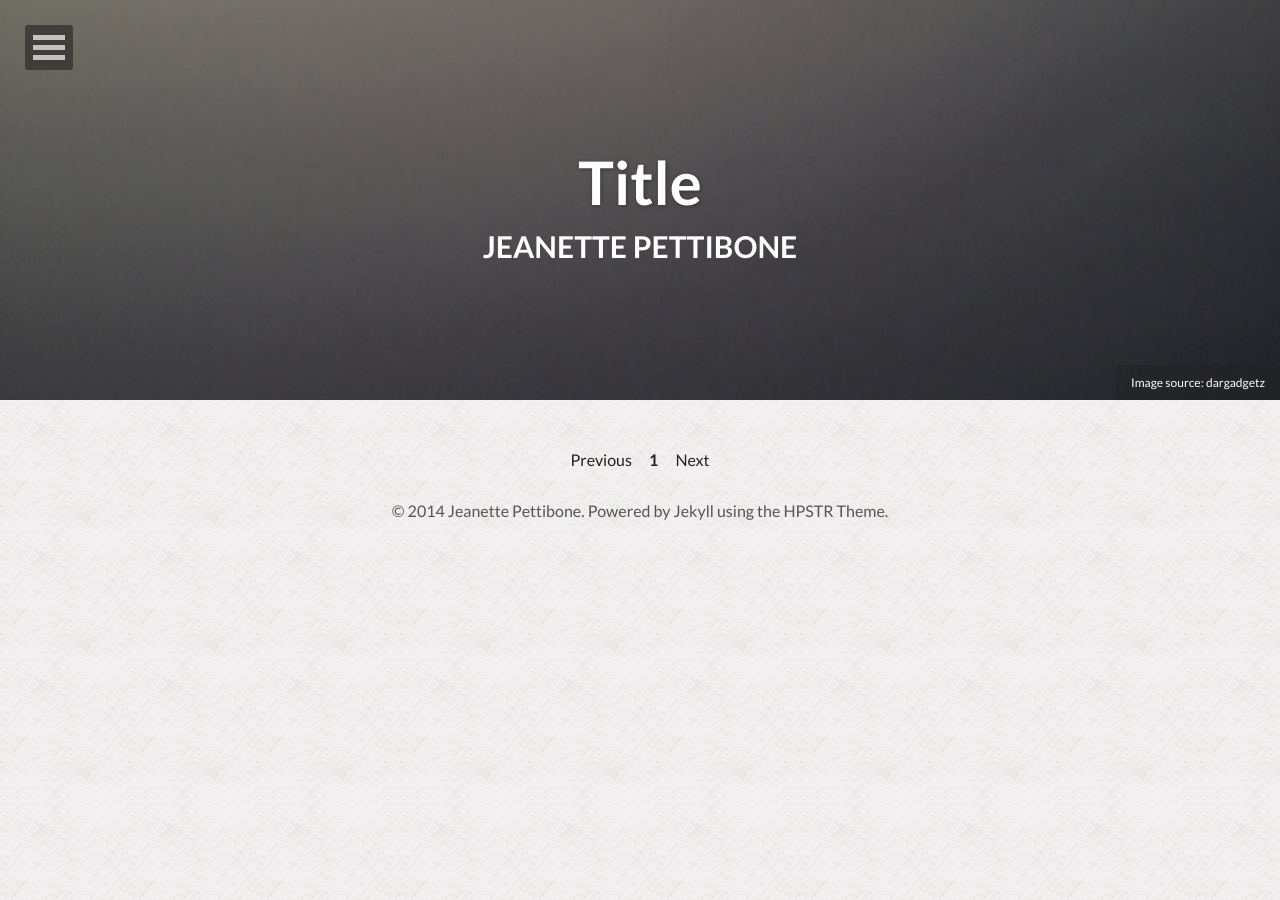
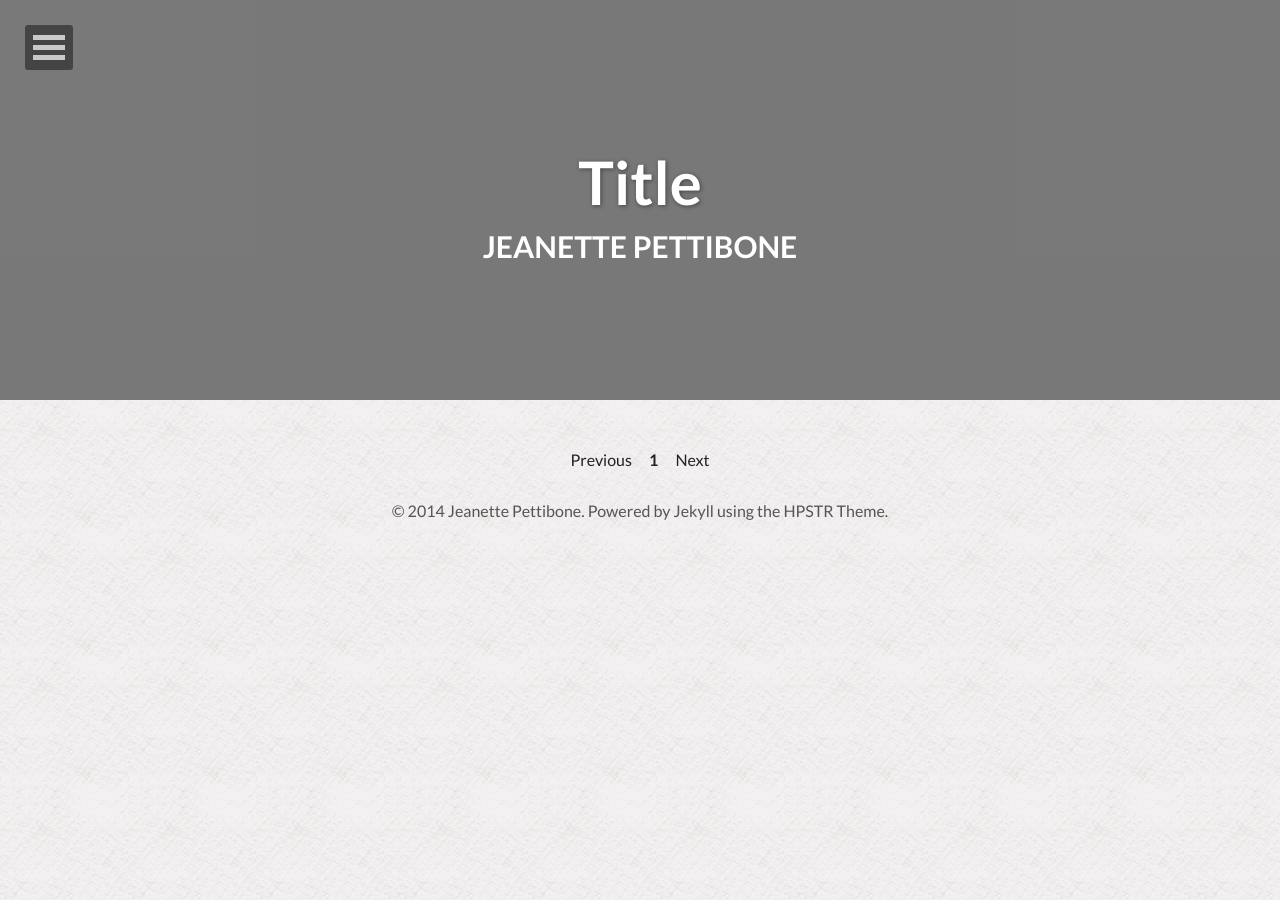
Before and after one commit to jgpettibone/jgpettibone.github.io, a Jekyll site: the page built from index.html, in a window 1280 px wide. Built offline with Jekyll 4.4.1, drawn with Linux system fonts in a browser that asks for light colours; nearby versions of some CDN libraries; the list of posts is cut into pages by our own code.

Commit message:
Update index.html

```diff
--- a/index.html
+++ b/index.html
@@ -4,9 +4,10 @@
 description: "Describe this nonsense."
 tags: [JavaScript, Web Development, Software Development, Full Stack, blog]
 image:
-  feature: abstract-4.jpg
-  credit: dargadgetz
-  creditlink: http://www.dargadgetz.com/ios-7-abstract-wallpaper-pack-for-iphone-5-and-ipod-touch-retina/
+  feature: corememory.jpg
+  <!--feature: abstract-4.jpg-->
+  <!--credit: dargadgetz-->
+  <!--creditlink: http://www.dargadgetz.com/ios-7-abstract-wallpaper-pack-for-iphone-5-and-ipod-touch-retina/-->
 ---
 
 {% for post in paginator.posts %}
```
